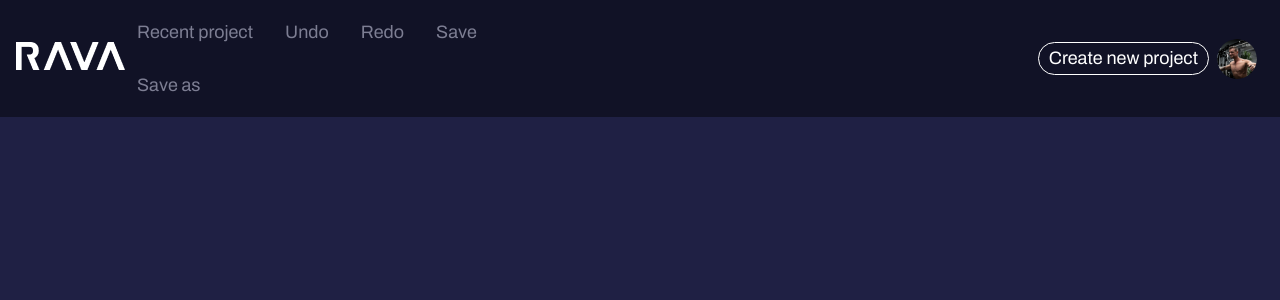
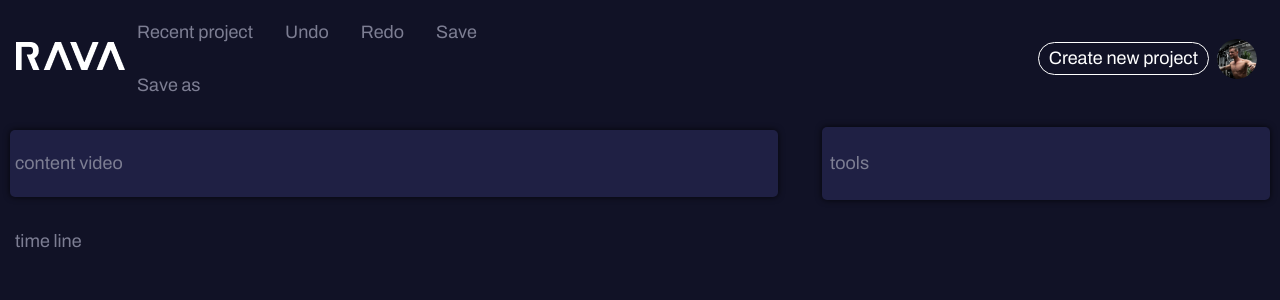
Before and after one commit to kurtthe/rava-app, a React app: page /studio in a window 1280 px wide. Shown: the top 300 px of the page. Built offline with nearby package versions, Linux system fonts and the light colour scheme.

Commit message:
maqueteando el studio

```diff
--- /dev/null
+++ b/src/infrastructure/web/assets/styles/components/content-tools.scss
@@ -0,0 +1,7 @@
+.content-tools{
+  background-color: $bg_color_secondary;
+  padding: 8px;
+  border-radius: 5px;
+  width: 35vw;
+  box-shadow: 0px 0px 6px 0px rgba(0,0,0,0.75);
+}
--- /dev/null
+++ b/src/infrastructure/web/assets/styles/components/content-video.scss
@@ -0,0 +1,7 @@
+.content-video{
+  padding:5px;
+  background-color: $bg_color_secondary;
+  border-radius: 5px;
+  width: 60vw;
+  box-shadow: 0px 0px 6px 0px rgba(0,0,0,0.75);
+}
--- a/src/infrastructure/web/assets/styles/index.scss
+++ b/src/infrastructure/web/assets/styles/index.scss
@@ -15,6 +15,8 @@
 @import "components/layout.scss";
 @import "components/upload-file.scss";
 @import "components/header.scss";
+@import "components/content-video.scss";
+@import "components/content-tools.scss";
 
 // utilities
 @import "utilities/buttons.scss";
--- a/src/infrastructure/web/assets/styles/settings/colors.scss
+++ b/src/infrastructure/web/assets/styles/settings/colors.scss
@@ -1,6 +1,6 @@
 // bg
-$bg_color: #1F2044;
-$bg_color_secondary: #7D7E93;
+$bg_color: #111226;
+$bg_color_secondary: #1F2044;
 $bg_color_studio: #111226;
 $bg_color_secondary_studio: #111226;
 
--- /dev/null
+++ b/src/infrastructure/web/components/ContentTimeline.tsx
@@ -0,0 +1,13 @@
+import React from "react";
+
+const ContentTimeLine = () => {
+  return (
+  <>
+  <div>
+    <p>time line</p>
+  </div>
+  </>
+  );
+};
+
+export default ContentTimeLine;
--- /dev/null
+++ b/src/infrastructure/web/components/ContentTools.tsx
@@ -0,0 +1,13 @@
+import React from "react";
+
+const Tools = (props) => {
+  return (
+    <>
+      <div className="content-tools">
+        <p>tools</p>
+      </div>
+    </>
+  );
+};
+
+export default Tools;
--- /dev/null
+++ b/src/infrastructure/web/components/ContentVideo.tsx
@@ -0,0 +1,13 @@
+import React from "react";
+
+const ContentVideo = (props) => {
+  return (
+    <>
+      <div className="content-video">
+        <p>content video</p>
+      </div>
+    </>
+  );
+};
+
+export default ContentVideo;
--- a/src/infrastructure/web/pages/studio/Studio.tsx
+++ b/src/infrastructure/web/pages/studio/Studio.tsx
@@ -1,14 +1,29 @@
-import React from 'react';
+import React from "react";
 
-import Header from '../../components/Header'
+import Header from "../../components/Header";
 
-const Studio = ()=> {
+import ContentVideo from "../../components/ContentVideo";
+import Tools from "../../components/ContentTools";
+import ContentTimeline from "../../components/ContentTimeline";
 
+import "./studio.scss";
+
+const Studio = () => {
   return (
     <>
       <Header />
+
+      <div className="studio">
+        <div className="studio__content">
+          <ContentVideo />
+          <Tools />
+        </div>
+        <div className="studio__timeline">
+          <ContentTimeline />
+        </div>
+      </div>
     </>
-  )
-}
+  );
+};
 
-export default Studio
+export default Studio;
--- a/src/infrastructure/web/pages/studio/studio.scss
+++ b/src/infrastructure/web/pages/studio/studio.scss
@@ -0,0 +1,18 @@
+.studio {
+  padding: 10px;
+  display: flex;
+  flex-direction: column;
+  justify-content: space-between;
+
+  &__content {
+    display: flex;
+    flex-direction: row;
+    align-items: center;
+    justify-content: space-between;
+  }
+
+  &__timeline {
+    margin: 8px 0px;
+    padding: 5px;
+  }
+}
```
